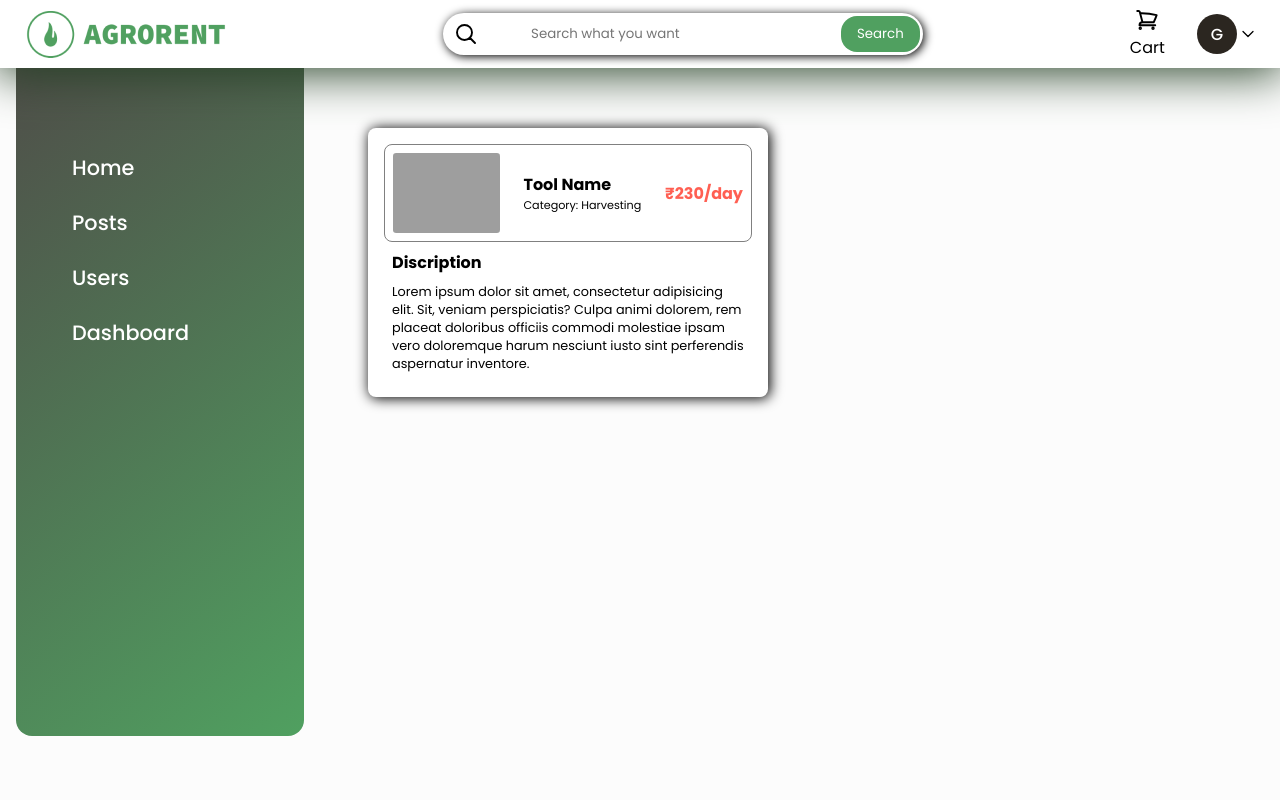
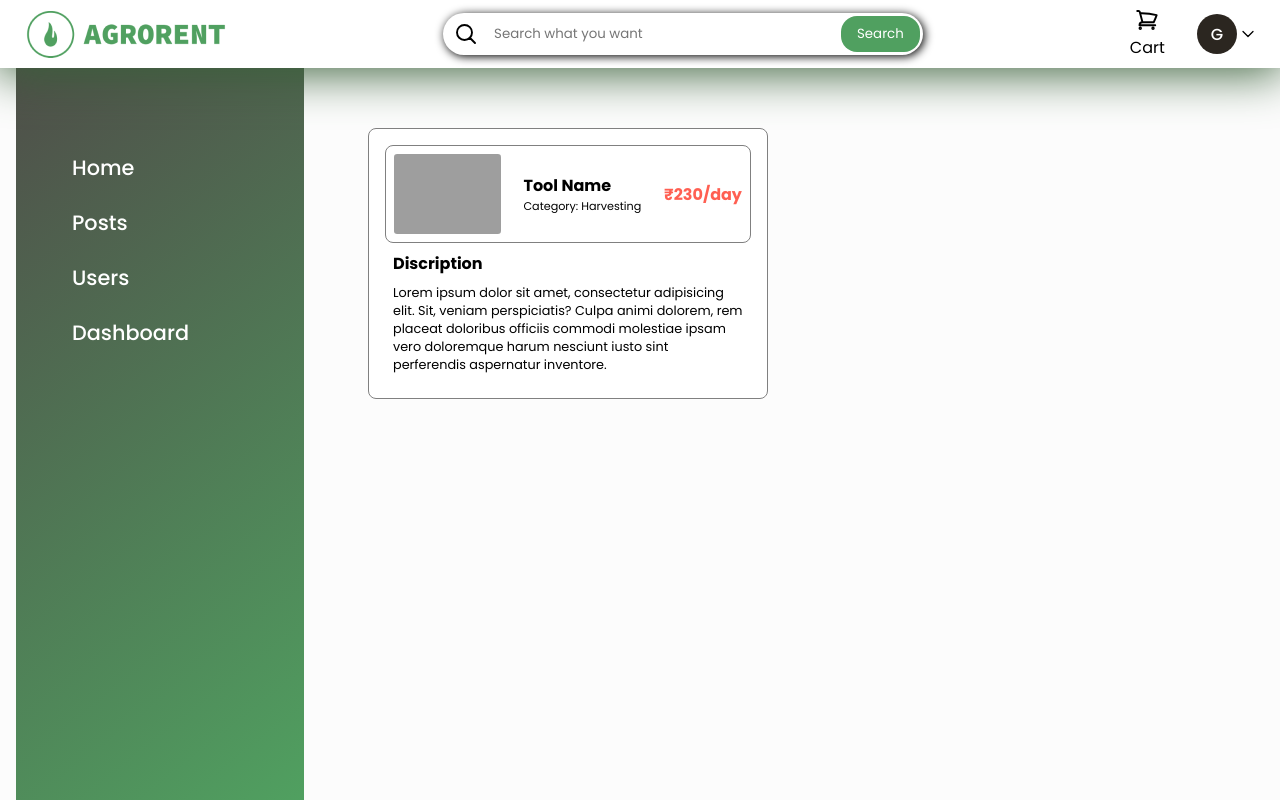
Before and after one commit to pratikjpatil/RentiVerse, a React (Create React App) app in the folder frontend/: page / in a window 1280 px wide. Shown: the top 800 px of the page. Built offline with nearby package versions, Linux system fonts and the light colour scheme; grey boxes are pictures that could not be loaded.

Commit message:
change styles

```diff
--- a/frontend/src/App.js
+++ b/frontend/src/App.js
@@ -4,6 +4,7 @@ function App() {
   return (
     <div className="App">
       <LandingPage/>
+
     </div>
   );
 }
--- a/frontend/src/components/header/Header.jsx
+++ b/frontend/src/components/header/Header.jsx
@@ -4,7 +4,7 @@ import "./header.css";
 
 const Header = () => {
   return (
-    <header>
+    <header style={{ position: "fixed", width: "100%" }}>
       <div className="logo flex-center">
         <img src={logop} alt="logos" />
       </div>
@@ -25,7 +25,7 @@ const Header = () => {
             />
           </svg>
         </div>
-        <input type="text" name="input" placeholder="Search what you want" />
+        <input id="input_search" type="text" name="input" placeholder="Search what you want" />
         <button className="search-button">Search</button>
       </div>
       <div className="profile flex-center">
--- a/frontend/src/components/header/header.css
+++ b/frontend/src/components/header/header.css
@@ -5,7 +5,7 @@ Header{
     align-items: center;
     justify-content: space-between;
     padding: 0.5rem 1rem;
-    box-shadow: 0rem 0.1rem 3rem 0.2rem rgb(38, 65, 38);
+    box-shadow: 0rem 0.1rem 3rem 0.2rem rgb(58, 97, 58);
     background: white;
 }
 
@@ -26,6 +26,7 @@ Header{
 }
 .search input{
     border:none;
+    outline: none;
 }
 .search-button{
     border: none;
@@ -61,3 +62,7 @@ Header{
     height: 1rem;
     stroke-width: 0.12rem;
 }
+
+#input_search{
+    width: inherit;
+}
--- a/frontend/src/components/sidebar/sidebar.css
+++ b/frontend/src/components/sidebar/sidebar.css
@@ -21,12 +21,12 @@ aside div ul{
 aside div{
     padding-top:5rem;
     background: linear-gradient(321.69deg, #50A060 0%, #4F4A48 100%);
-    height: 90vh;
-    border-radius: 1rem;
+    height: 98vh;
+    /* border-radius: 1rem; */
 
 }
 aside{
-    position: absolute;
+    position: fixed;
     z-index:-10;
     padding: 1rem;
     top: 0;
--- a/frontend/src/pages/LandingPage/landingpage.css
+++ b/frontend/src/pages/LandingPage/landingpage.css
@@ -13,7 +13,8 @@
     background-color: white;
     padding: 1rem;
     border-radius: 0.5rem;
-    box-shadow: 0.1rem 0.05rem 0.8rem 0.04rem;
+    /* box-shadow: 0.1rem 0.05rem 0.8rem 0.04rem; */
+    border: 0.5px solid gray;
 }
 
 .landing-page-content-card-header{
```
